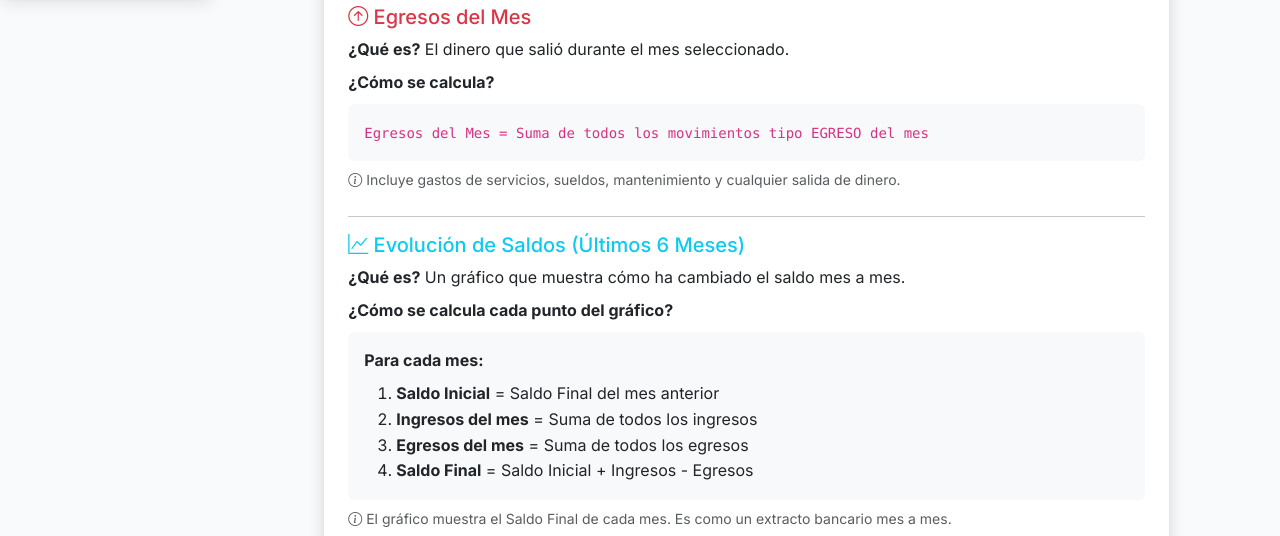
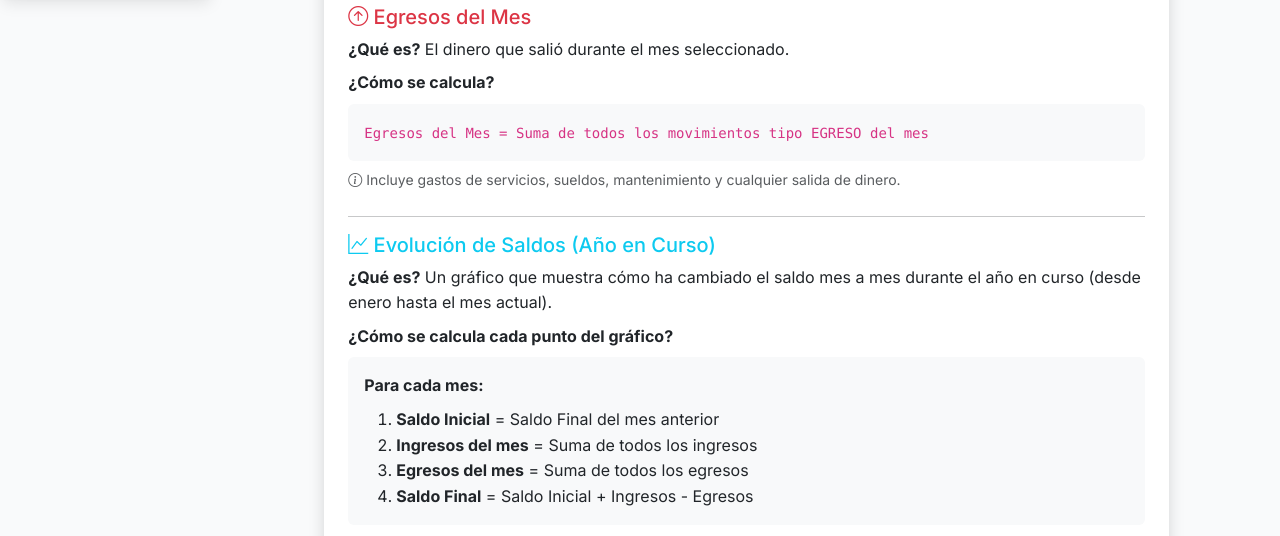
Before and after one commit to hernandezbg/oikos, a Django app: page /ayuda/ in a window 1280 px wide. Shown: the part 830-1366 px from the top of the page. Run offline with Django 5.2, Linux system fonts and the light colour scheme; the visitor is signed in with stand-in values (Sample User, id 1).

Commit message:
Cambiar gráfica de evolución de saldos para mostrar el año en curso
- Modificar get_dashboard_data() para calcular desde enero hasta el mes actual
- En lugar de mostrar los últimos 6 meses, ahora muestra todo el año en curso
- Actualizar título de la gráfica: "Evolución de Saldos (Año 2025)"
- Actualizar documentación en página de ayuda para reflejar el cambio
- Mejora la visión general del año fiscal completo

🤖 Generated with [Claude Code](https://claude.com/claude-code)

Co-Authored-By: Claude <noreply@anthropic.com>

```diff
--- a/core/templates/core/ayuda.html
+++ b/core/templates/core/ayuda.html
@@ -77,9 +77,9 @@
 
                 <!-- Evolución de Saldos -->
                 <div class="mb-4">
-                    <h5 class="text-info"><i class="bi bi-graph-up"></i> Evolución de Saldos (Últimos 6 Meses)</h5>
+                    <h5 class="text-info"><i class="bi bi-graph-up"></i> Evolución de Saldos (Año en Curso)</h5>
                     <p class="mb-2">
-                        <strong>¿Qué es?</strong> Un gráfico que muestra cómo ha cambiado el saldo mes a mes.
+                        <strong>¿Qué es?</strong> Un gráfico que muestra cómo ha cambiado el saldo mes a mes durante el año en curso (desde enero hasta el mes actual).
                     </p>
                     <p class="mb-2">
                         <strong>¿Cómo se calcula cada punto del gráfico?</strong>
--- a/core/templates/core/dashboard.html
+++ b/core/templates/core/dashboard.html
@@ -92,7 +92,7 @@
     <div class="col-md-8 mb-3">
         <div class="card">
             <div class="card-header">
-                <h5 class="mb-0"><i class="bi bi-graph-up"></i> Evolución de Saldos (Últimos 6 Meses)</h5>
+                <h5 class="mb-0"><i class="bi bi-graph-up"></i> Evolución de Saldos (Año {{ now.year }})</h5>
             </div>
             <div class="card-body">
                 <div class="chart-container-saldos" style="position: relative; height: 300px;">
```
Also changed, not shown: core/utils.py (+8 -5 lines).
